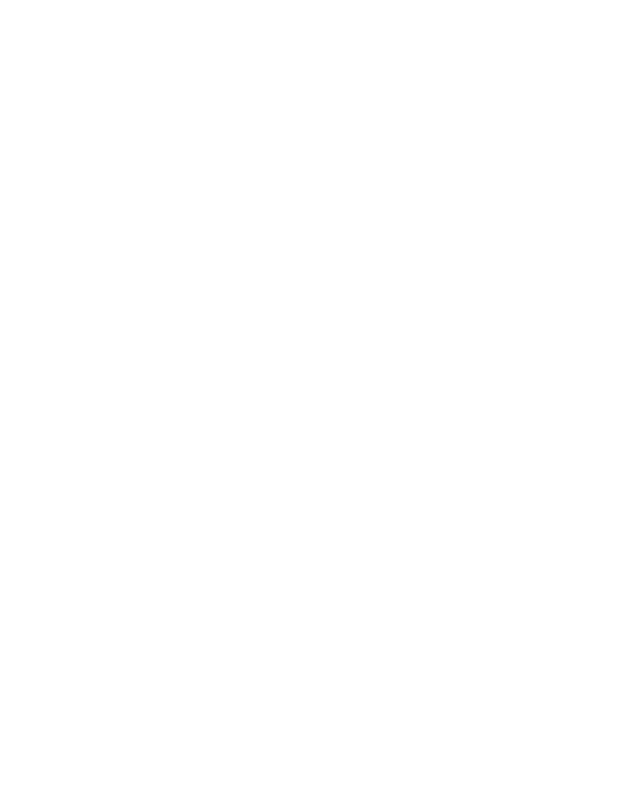
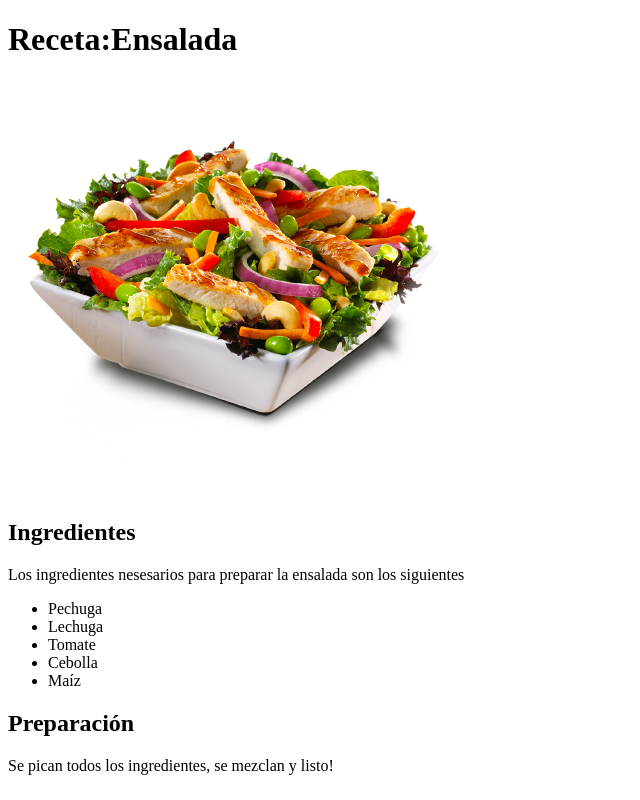
Before and after one commit to kalakaso/aspirantes-mir-html-y-css, a plain HTML site: page ejercicio1-html-y-css/index.html in a window 1280 px wide. Shown: the whole page, without its empty margins (0-640 px from the left). Drawn offline with Linux system fonts and the light colour scheme.

Commit message:
Agrega el cuerpo HTML del segundo ejercicio

```diff
--- a/ejercicio1-html-y-css/index.html
+++ b/ejercicio1-html-y-css/index.html
@@ -7,6 +7,18 @@
     <title>Mi Receta</title>
 </head>
 <body>
-
+    <h1>Receta:Ensalada</h1>
+    <img src="./salad.png" />
+    <h2>Ingredientes</h2>
+        <p>Los ingredientes nesesarios para preparar la ensalada son los siguientes</p>
+        <ul>
+        <li>Pechuga</li>
+            <li>Lechuga</li>
+            <li>Tomate</li>
+            <li>Cebolla</li>
+            <li>Maíz</li>
+        </ul>
+    <h2>Preparación</h2>
+    <p>Se pican todos los ingredientes, se mezclan y listo!</p>
 </body>
 </html>
```
Also changed, not shown: ejercicio1-html-y-css/salad.png (added), 1 other file.
